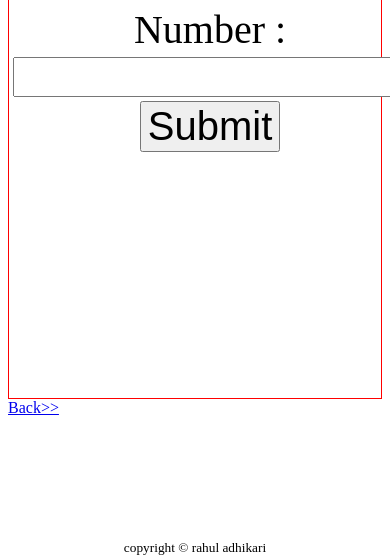
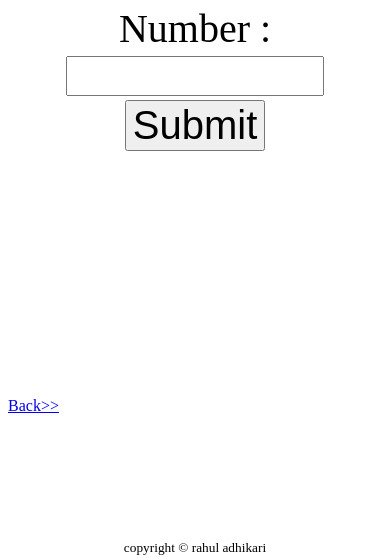
Before and after one commit to Rahulad12/calculator, a plain HTML site: page evenodd/evenodd.html in a window 390 px wide. Shown: the part 286-844 px from the top of the page. Drawn offline with Linux system fonts and the light colour scheme.

Commit message:
responsive

```diff
--- a/evenodd/evenodd.html
+++ b/evenodd/evenodd.html
@@ -6,7 +6,7 @@
     <title>oddeven</title>
     <style>
         .box{
-            border: 1px double red;
+            /* border: 1px double red; */
             height: 80vh;
             display: flex;
             flex-direction: column;
@@ -18,6 +18,7 @@
             font-size: 30px;
             margin-left: 4px;
             margin: 4px;
+            width: 250px;
         }
         label{
             font-size: 40px;
```
